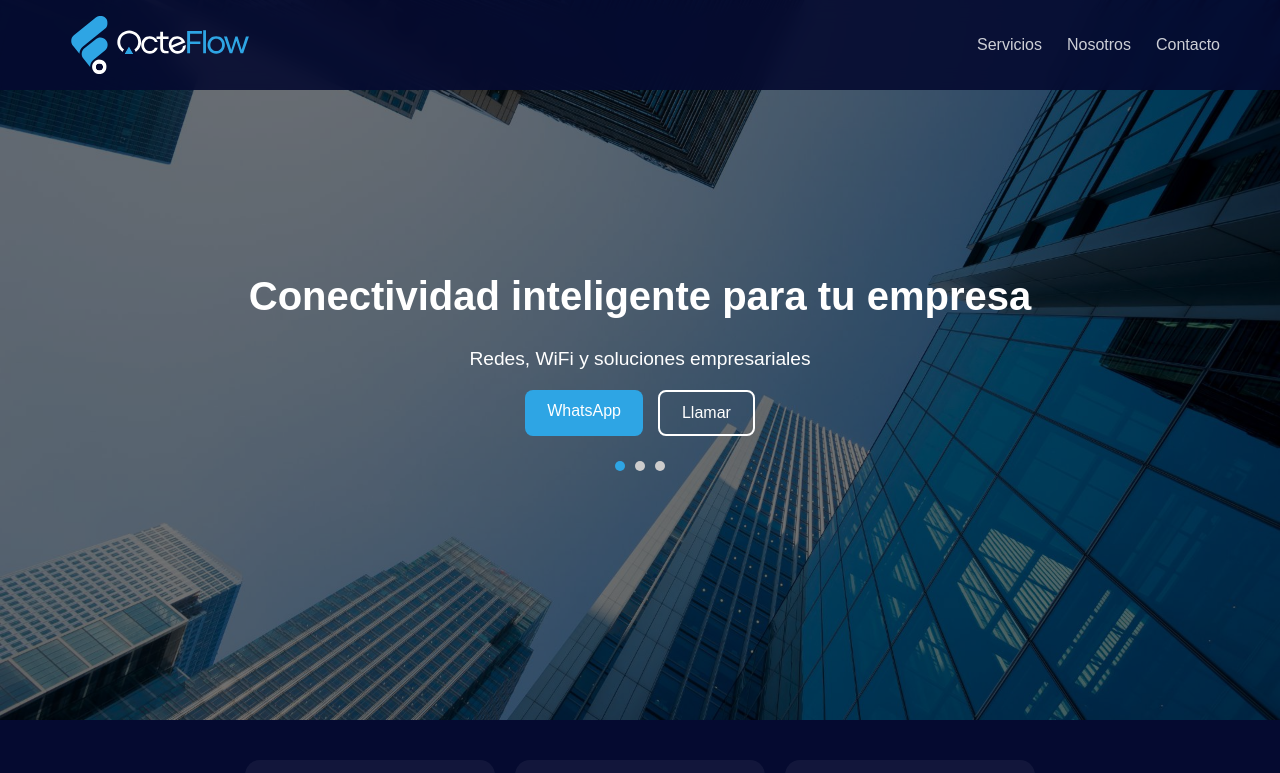
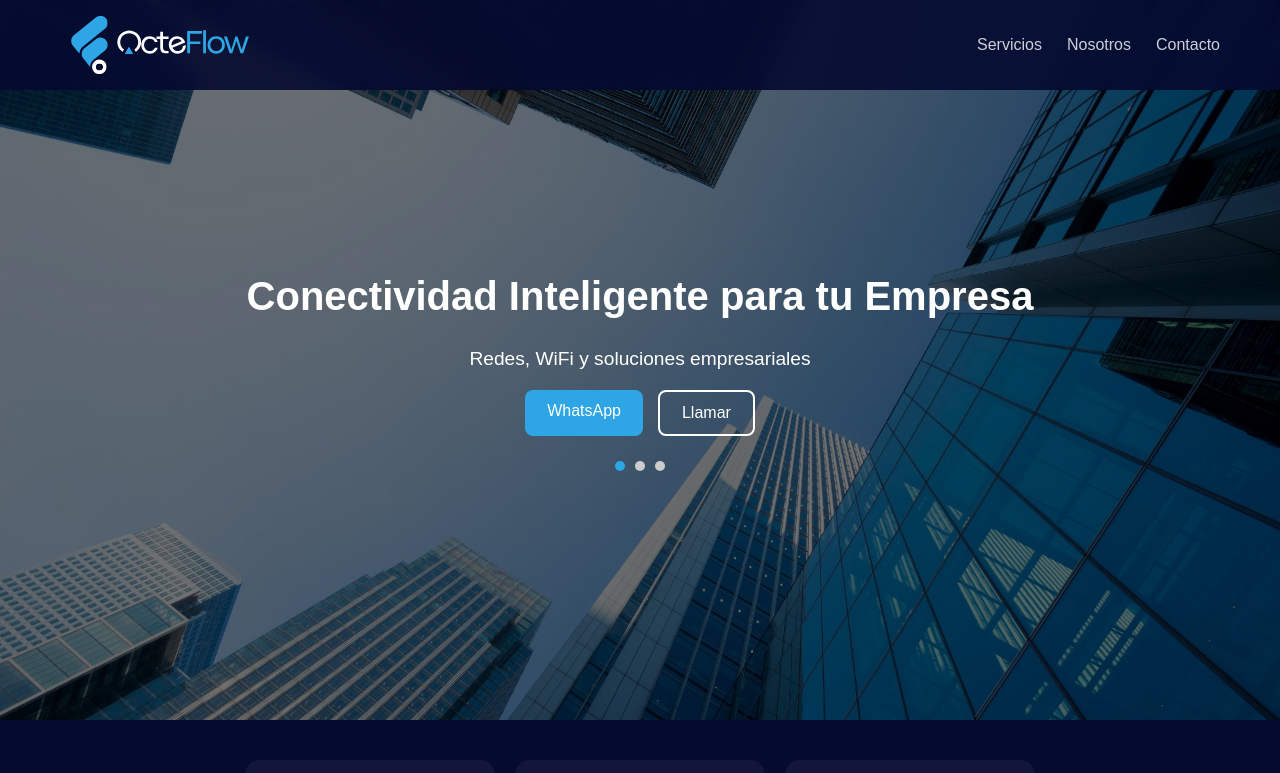
Before and after one commit to OcteFlow/octeflow-site, a Next.js app: page / in a window 1280 px wide. Shown: the top 773 px of the page. Built offline with nearby package versions, Linux system fonts and the light colour scheme.

Commit message:
Update index.js

```diff
--- a/pages/index.js
+++ b/pages/index.js
@@ -6,17 +6,17 @@ export default function Home() {
 
   const slides = [
   {
-    title: "Conectividad inteligente para tu empresa",
+    title: "Conectividad Inteligente para tu Empresa",
     subtitle: "Redes, WiFi y soluciones empresariales",
     image: "/banner1.jpg"
   },
   {
-    title: "Infraestructura tecnológica confiable",
+    title: "Infraestructura Tecnológica Confiable",
     subtitle: "Optimiza tu operación con tecnología de punta",
     image: "/banner2.jpg"
   },
   {
-    title: "Soporte y soluciones a tu medida",
+    title: "Soporte y Soluciones a tu Medida",
     subtitle: "Implementación, mantenimiento y crecimiento",
     image: "/banner3.jpg"
   }
```
